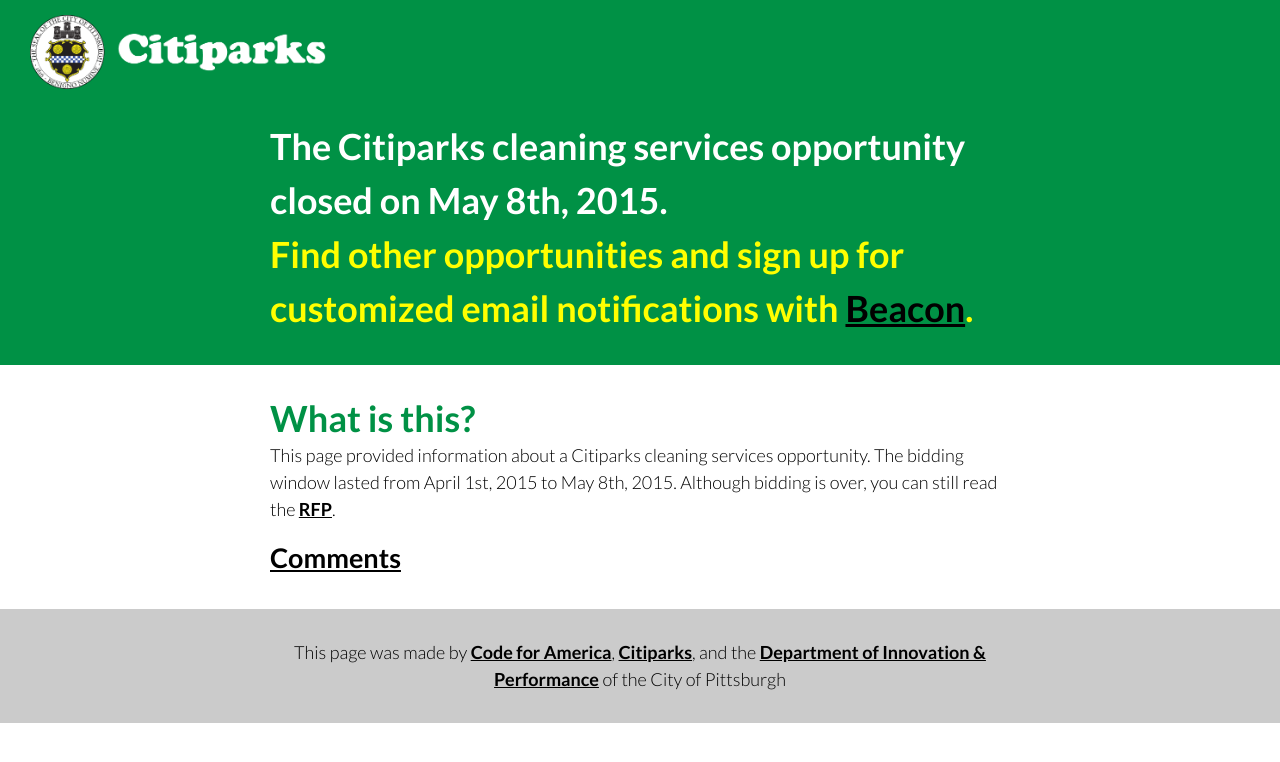
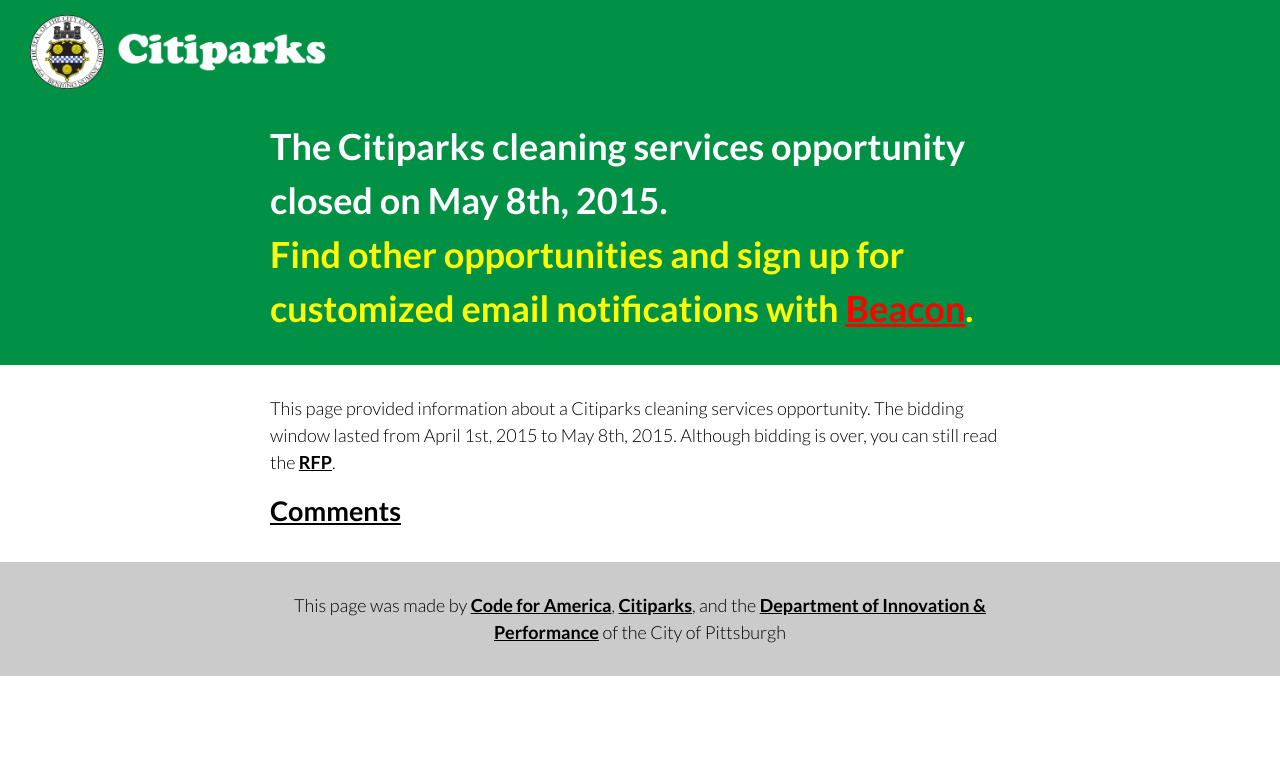
Before and after one commit to codeforamerica/cleaning-pgh, a Jekyll site: the page built from index.html, in a window 1280 px wide. Shown: the top 762 px of the page. Built offline with Jekyll 4.4.1, drawn with Linux system fonts in a browser that asks for light colours; nearby versions of some CDN libraries; comment, search, counter and statistics services are not loaded.

Commit message:
add header link class, remove FAQ question per @shellicious comments

```diff
--- a/_data/faq.yml
+++ b/_data/faq.yml
@@ -1,2 +1 @@
-- question: What is this?
-  answer: This page provided information about a Citiparks cleaning services opportunity. The bidding window lasted from April 1st, 2015 to May 8th, 2015. Although bidding is over, you can still read the <a href="http://apps.pittsburghpa.gov/omb/RFP_Cleaning_Service_PR_-_FINAL_FINAL.pdf">RFP</a>.
+- answer: This page provided information about a Citiparks cleaning services opportunity. The bidding window lasted from April 1st, 2015 to May 8th, 2015. Although bidding is over, you can still read the <a href="http://apps.pittsburghpa.gov/omb/RFP_Cleaning_Service_PR_-_FINAL_FINAL.pdf">RFP</a>.
--- a/_includes/header.html
+++ b/_includes/header.html
@@ -9,7 +9,7 @@
         <div class="page-content">
             <div class="whitehead">The Citiparks cleaning services opportunity closed on May 8th, 2015.</div>
             <div class="spacer-20"></div>
-            <div class="yellowhead">Find other opportunities and sign up for customized email notifications with <a href="http://www.buildpgh.com/beacon">Beacon</a>.</div>
+            <div class="yellowhead">Find other opportunities and sign up for customized email notifications with <a class="yellowhead-link" href="http://www.buildpgh.com/beacon">Beacon</a>.</div>
             <div class="spacer-20"></div>
         </div>
     </div>
--- a/_sass/_base.scss
+++ b/_sass/_base.scss
@@ -100,6 +100,20 @@
     }
 }
 
+.yellowhead-link {
+    color: #FF0000;
+    text-decoration: underline;
+    font-weight: bold;
+
+    &:visited {
+        color: #FFFF00
+    }
+
+    &:hover {
+        color: darken(#FFFF00, 10%);
+        text-decoration: underline
+    }
+}
 
 /**
  * Wrapper
```
